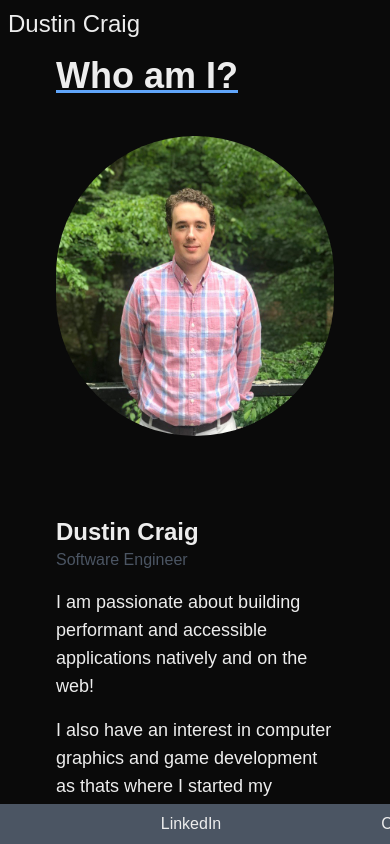
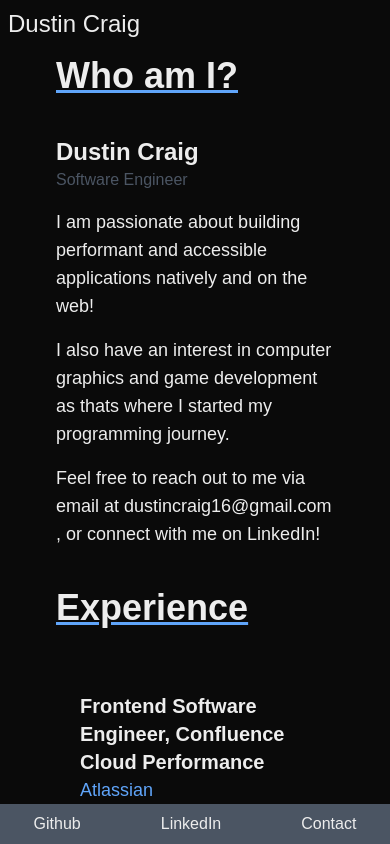
Before and after one commit to DustinCraig/portfolio-v2, a Next.js app: page / in a window 390 px wide. Built offline with nearby package versions, Linux system fonts and the light colour scheme.

Commit message:
Added some styling fixes on mobile

```diff
--- a/src/app/about/index.tsx
+++ b/src/app/about/index.tsx
@@ -23,6 +23,7 @@ export default function About() {
           initial={{ scale: 0.8, opacity: 0 }}
           animate={{ scale: 1, opacity: 1 }}
           transition={{ duration: 0.6, delay: 0.3 }}
+          className="hidden md:block"
         >
           <Avatar
             src={avatarImage}
--- a/src/app/experience/job.tsx
+++ b/src/app/experience/job.tsx
@@ -24,7 +24,7 @@ export default function Job({ title, index, company, startDate, endDate, respons
       key={index}
     >
       <div className="mb-8 border-b pb-6">
-        <div className="flex justify-between items-start mb-2">
+        <div className="flex flex-col md:flex-row justify-between items-start mb-2">
           <div>
             <h3 className="text-xl font-bold">{title}</h3>
             <h3 className="text-lg text-blue-400">{company}</h3>
--- a/src/app/footer/item.tsx
+++ b/src/app/footer/item.tsx
@@ -15,7 +15,7 @@ export default function FooterItem({
       href={href ?? "#"}
       text={text}
       image={image}
-      className="flex content-center m-20 my-0  gap-4"
+      className="flex content-center mx-10 md:mx-20 my-0  gap-4"
     />
   )
 }
```
